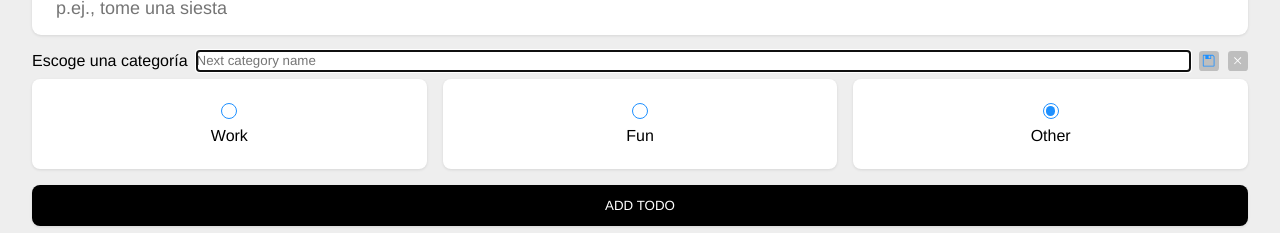
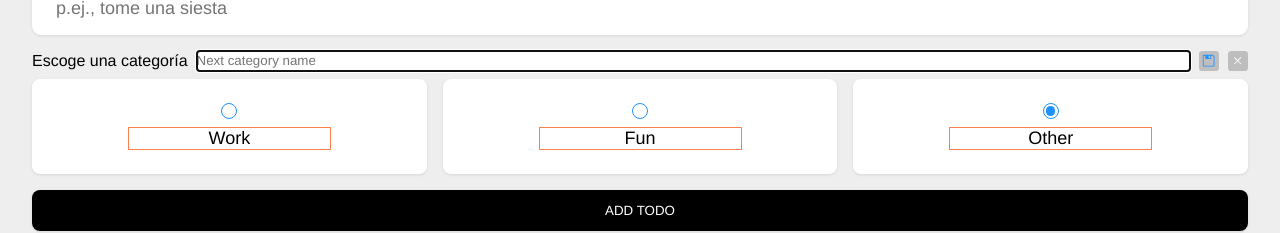
Before and after one commit to mrlasers/jwd-flex4-group1-final-project, a React app: page / in a window 1280 px wide. Both pictures are taken after a click on the button 1238 px from the left and 262 px from the top of the page. Shown: the part 202-435 px from the top of the page. Built offline with nearby package versions, Linux system fonts and the light colour scheme; the HTML template or start-up script is replaced by a standard one.

Commit message:
add category name editing

```diff
--- a/src/app.tsx
+++ b/src/app.tsx
@@ -120,6 +120,18 @@ const stateReducer: React.Reducer<State, Action> = (state, action) => {
           },
         ],
       }
+    }
+    case "UPDATE_CATEGORY": {
+      const { name, id } = action.payload
+
+      return !name.length
+        ? state
+        : {
+            ...state,
+            categories: state.categories.map((cat) =>
+              cat.id === id ? { id, name } : cat
+            ),
+          }
     }
     case "ADD_TODO": {
       return {
--- a/src/components/CategoryPicker.tsx
+++ b/src/components/CategoryPicker.tsx
@@ -9,7 +9,12 @@ type AddCategory = {
   payload: string
 }
 
-export type CategoryUpdate = AddCategory
+type UpdateCategory = {
+  type: "UPDATE_CATEGORY"
+  payload: TodoCategory
+}
+
+export type CategoryUpdate = AddCategory | UpdateCategory
 
 // type CategoryUpdate = {
 //   type:
@@ -108,7 +113,25 @@ export const CategoryPicker: React.FC<Props> = ({
               checked={category.id === selected}
             />
             <b />
-            <span>{category.name}</span>
+            {/* <input type="text" defaultValue="buttholes" />
+            <span>buttholes</span> */}
+            {!showEdit ? (
+              <span>{category.name}</span>
+            ) : (
+              <input
+                type="text"
+                defaultValue={category.name}
+                onChange={(e) => {
+                  updateCategories({
+                    type: "UPDATE_CATEGORY",
+                    payload: {
+                      ...category,
+                      name: e.currentTarget.value,
+                    },
+                  })
+                }}
+              />
+            )}
           </label>
         )
       })}
--- a/src/styles/components.module.scss
+++ b/src/styles/components.module.scss
@@ -116,8 +116,20 @@
     background-color: white;
     box-shadow: var(--box-shadow);
 
-    input {
+    input[type="radio"] {
       display: none;
+    }
+
+    input[type="text"],
+    span {
+      border: 1px solid coral;
+      border-radius: 0;
+      box-shadow: none;
+      padding: 0;
+      margin: 0;
+      text-align: center;
+      appearance: none;
+      font-size: 1.125rem;
     }
 
     input:checked ~ b {
--- a/src/types.ts
+++ b/src/types.ts
@@ -3,4 +3,8 @@ export type TodoCategory = {
   name: string
 }
 
-export type Todo = {}
+export type Todo = {
+  id: string
+  title: string
+  category: string
+}
```
